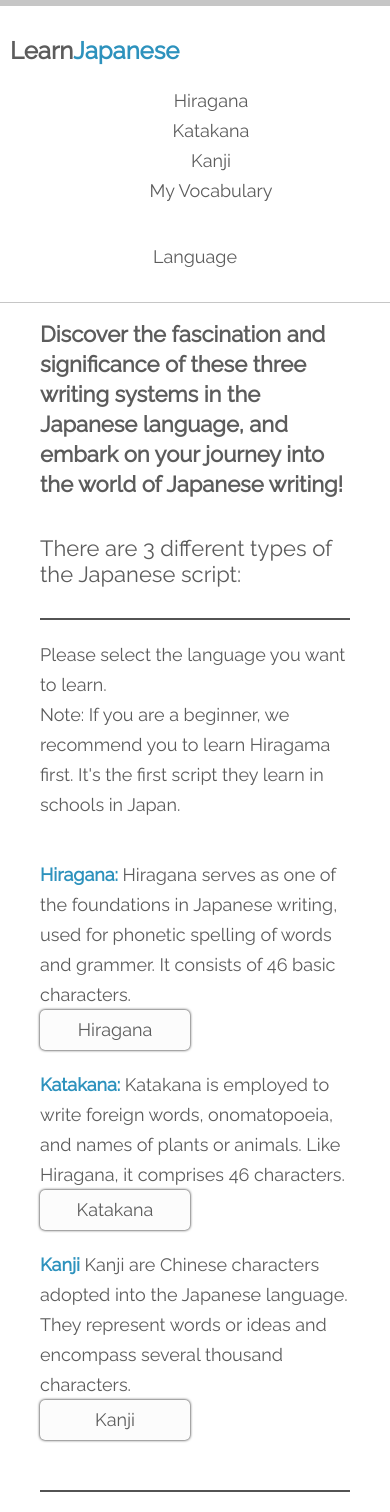
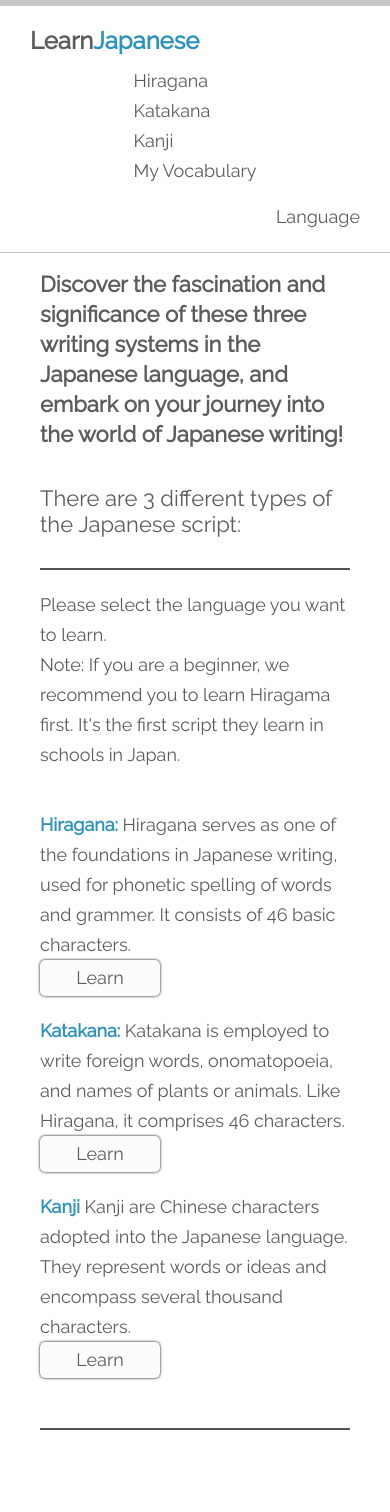
Before and after one commit to kutaykurt/learnjapanese, a React (Create React App) app: page / in a window 390 px wide. After the commit the page ends 1450 px from the top, so only its background shows below. Built offline with nearby package versions, Linux system fonts and the light colour scheme.

Commit message:
verbesserungen an der Benutzeroberfläche

```diff
--- a/src/components/Header/Header.jsx
+++ b/src/components/Header/Header.jsx
@@ -8,19 +8,19 @@ const Header = () => {
       <div className="header-top-line" />
 
       <div className="header-main">
-        <Link to='/' className='link'>
-          <div className="column-one">
+        <div className="column-one">
+          <Link to="/" className="link">
             <span className="learn-word">Learn</span>
             <span className="japanese-word">Japanese</span>
-          </div>
-        </Link>
+          </Link>
+        </div>
 
         <div className="column-two">
           <ul className="navigation">
-            <li>Hiragana</li>
-            <li>Katakana</li>
-            <li>Kanji</li>
-            <li>My Vocabulary</li>
+            <Link to="/hiragana" className='link jc-center'><li>Hiragana</li></Link>
+            <Link to="/" className='link jc-center'><li>Katakana</li></Link>
+            <Link to="/" className='link jc-center'><li>Kanji</li></Link>
+            <Link to="/" className='link jc-center'><li>My Vocabulary</li></Link>
           </ul>
         </div>
         <div className="column-three">
--- a/src/components/Header/header.scss
+++ b/src/components/Header/header.scss
@@ -25,12 +25,11 @@
     .column-two,
     .column-three {
       display: flex;
-      align-items: center;
       min-width: max-content;
     }
 
     .column-one {
-      padding: 10px 10px 10px 30px;
+      padding: 0px 0px 0px 30px;
       font-weight: bold;
       font-size: 32px;
       justify-content: left;
@@ -46,12 +45,12 @@
 
     .column-two {
       text-align: center;
-      padding: 10px;
       justify-content: center;
 
       .navigation {
         display: flex;
         list-style-type: none;
+        padding: 0;
 
         li {
           padding: 0px 15px; /* Anpassung für kleinere Bildschirme */
@@ -61,25 +60,29 @@
 
     .column-three {
       justify-content: right;
-      padding: 10px 30px 10px 10px;
+      padding: 0px 30px 0px 0px;
     }
   }
 
   // Media Queries für Responsive Design
-  @media screen and (max-width: 768px) {
+  @media screen and (max-width: 480px) {
 
     .header-main {
-      grid-template-columns: 1fr; /* Änderung auf eine Spalte für kleinere Bildschirme */
+      display: flex;
+      flex-direction: column;
 
-      .column-one,
-      .column-two,
-      .column-three {
-        padding: 10px; /* Reduzierung des Paddings für kleinere Bildschirme */
+      .jc-center {
+        display: flex;
         justify-content: center;
+        padding: 0;
+        min-width: none;
       }
 
       .column-one {
         font-size: 24px; /* Verkleinerung der Schriftgröße */
+        width: 100%;
+        text-align: center;
+        padding-bottom: 10px;
       }
 
       .navigation {
--- a/src/pages/Homepage/Hiragana/Hiragana.jsx
+++ b/src/pages/Homepage/Hiragana/Hiragana.jsx
@@ -30,14 +30,16 @@ const Hiragana = () => {
 
   return (
     <div className="Hiragana">
+      <div className='beginning-text'>
         <h2>Hiragana</h2>
 
         <p>
-        <span>Welcome</span> to the Hiragana script! We already told you that we
-        recommend you to learn Hiragana first...
+          <span>Welcome</span> to the Hiragana script! We already told you that
+          we recommend you to learn Hiragana first...
           <br />
           But why should you learn it at first?
         </p>
+      </div>
 
       <div className="hiragana-reasons-list">
         <ol>
@@ -111,7 +113,11 @@ const Hiragana = () => {
             </table>
           </Tab>
 
-          <Tab eventKey="VocabularyGerman" title="Vocabulary (German)" className='tab-names' >
+          <Tab
+            eventKey="VocabularyGerman"
+            title="Vocabulary (German)"
+            className="tab-names"
+          >
             <table className="my-table">
               <tbody>
                 <tr>
--- a/src/pages/Homepage/Hiragana/hiragana.scss
+++ b/src/pages/Homepage/Hiragana/hiragana.scss
@@ -7,11 +7,18 @@
   h2 {
     margin-bottom: 20px;
   }
+
+  .beginning-text {
+    padding: 10px 20px;
+  }
 }
 
 .hiragana-reasons-list {
   margin: 90px 0px;
 
+  ol {
+    padding: 0px 20px;
+  }
 
   li {
     list-style-type: none;
@@ -21,10 +28,6 @@
   .list-title {
     font-weight: bold;
   }
-}
-
-.vocabulary-container {
-
 }
 
 table {
@@ -57,3 +60,9 @@ td {
         opacity: 100%;
     }
 }
+
+@media screen and (max-width: 480px) {
+  .vocabulary-container {
+    margin: 0px 20px;
+  }
+}
--- a/src/pages/Homepage/Homepage.jsx
+++ b/src/pages/Homepage/Homepage.jsx
@@ -27,7 +27,7 @@ const Homepage = () => {
           and grammer. It consists of 46 basic characters.
           <br />
           <Link to="hiragana" className="link">
-            <button className="hiragana">Hiragana</button>
+            <button className="hiragana">Learn</button>
           </Link>
         </li>
         <li className="katakana-description mid-padding">
@@ -37,7 +37,7 @@ const Homepage = () => {
           <br />
           <Link to="katakana" className="link">
             <button className="katakana" disabled>
-              Katakana
+            Learn
             </button>
           </Link>
         </li>
@@ -48,7 +48,7 @@ const Homepage = () => {
           <br />
           <Link to="kanji" className="link">
             <button className="kanji" disabled>
-              Kanji
+            Learn
             </button>
           </Link>
         </li>
--- a/src/pages/Homepage/homepage.scss
+++ b/src/pages/Homepage/homepage.scss
@@ -39,8 +39,8 @@
   }
 
   button {
-    width: 150px;
-    padding: 5px 0px;
+    width: 120px;
+    padding: 3px 0px;
     font-size: 18px;
     background-color: $main-white;
     border-radius: 5px;
@@ -60,16 +60,16 @@
 }
 
 .hiragana-description {
-  animation: hiragana-effect 1s ease-in-out;
+  animation: hiragana-effect 0.7s ease-in-out;
 }
 
 .katakana-description {
-  animation: katakana-effect 1.2s ease-in-out;
+  animation: katakana-effect 0.7s ease-in-out;
   padding: 20px 0px;
 }
 
 .kanji-description {
-  animation: kanji-effect 1.4s ease-in-out;
+  animation: kanji-effect 0.7s ease-in-out;
 }
 
 @keyframes language-description-title-effect {
@@ -126,8 +126,12 @@
     opacity: 0;
   }
 
-  80% {
+  30% {
     opacity: 0;
+  }
+
+  50% {
+    opacity: 1;
   }
 
   100% {
@@ -140,8 +144,12 @@
     opacity: 0;
   }
 
-  80% {
-    opacity: 0;
+  40% {
+    opacity: 1;
+  }
+
+  30% {
+    opacity: 1;
   }
 
   100% {
@@ -154,8 +162,12 @@
     opacity: 0;
   }
 
-  80% {
-    opacity: 0;
+  40% {
+    opacity: 1;
+  }
+
+  30% {
+    opacity: 1;
   }
 
   100% {
@@ -168,7 +180,7 @@
     opacity: 0;
   }
 
-  20% {
+  40% {
     opacity: 1;
   }
 
@@ -179,7 +191,7 @@
 
 // Media Queries
 
-@media screen and (max-width: 768px) {
+@media screen and (max-width: 480px) {
   .Homepage {
     font-size: 18px;
 
```
Lines whose indentation alone changed are shown as unchanged.
